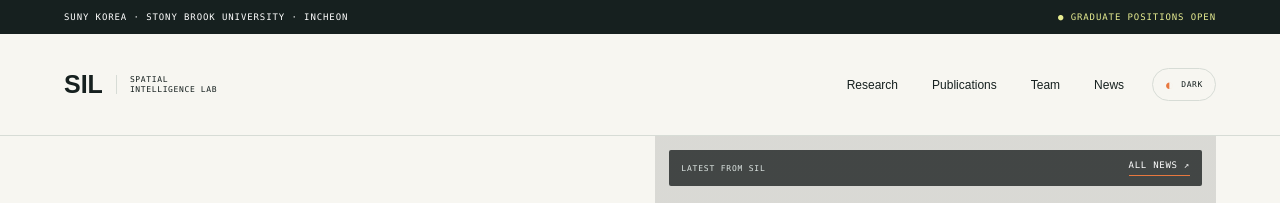
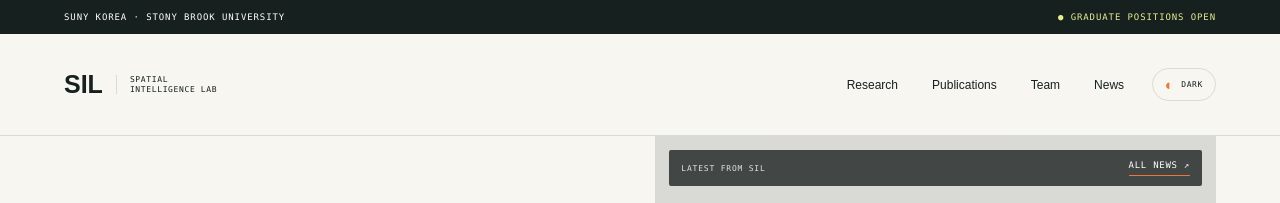
Before and after one commit to SILab-SUNYK/SILab-SUNYK.github.io, a Jekyll site: the page built from index.html, in a window 1280 px wide and 900 px high. Shown: the top 203 px of the window. Built offline with Jekyll 4.4.1, drawn with Linux system fonts in a browser that asks for light colours.

Commit message:
Remove Incheon from site ticker

```diff
--- a/_includes/header.html
+++ b/_includes/header.html
@@ -1,4 +1,4 @@
-<div class="ticker"><span>SUNY Korea · Stony Brook University · Incheon</span><a href="mailto:francoisbernar.rameau@stonybrook.edu">● Graduate positions open</a></div>
+<div class="ticker"><span>SUNY Korea · Stony Brook University</span><a href="mailto:francoisbernar.rameau@stonybrook.edu">● Graduate positions open</a></div>
 <header class="header wrap">
   <a class="logo" href="{{ '/' | relative_url }}"><b>SIL</b><span>Spatial<br>Intelligence Lab</span></a>
   <div class="header-actions"><nav><a href="{{ '/#research' | relative_url }}">Research</a><a href="{{ '/publications/' | relative_url }}">Publications</a><a href="{{ '/team/' | relative_url }}">Team</a><a href="{{ '/news/' | relative_url }}">News</a></nav><button class="theme-toggle" type="button" aria-label="Switch to dark theme" aria-pressed="false"><span aria-hidden="true">◐</span><b>Dark</b></button></div>
```
